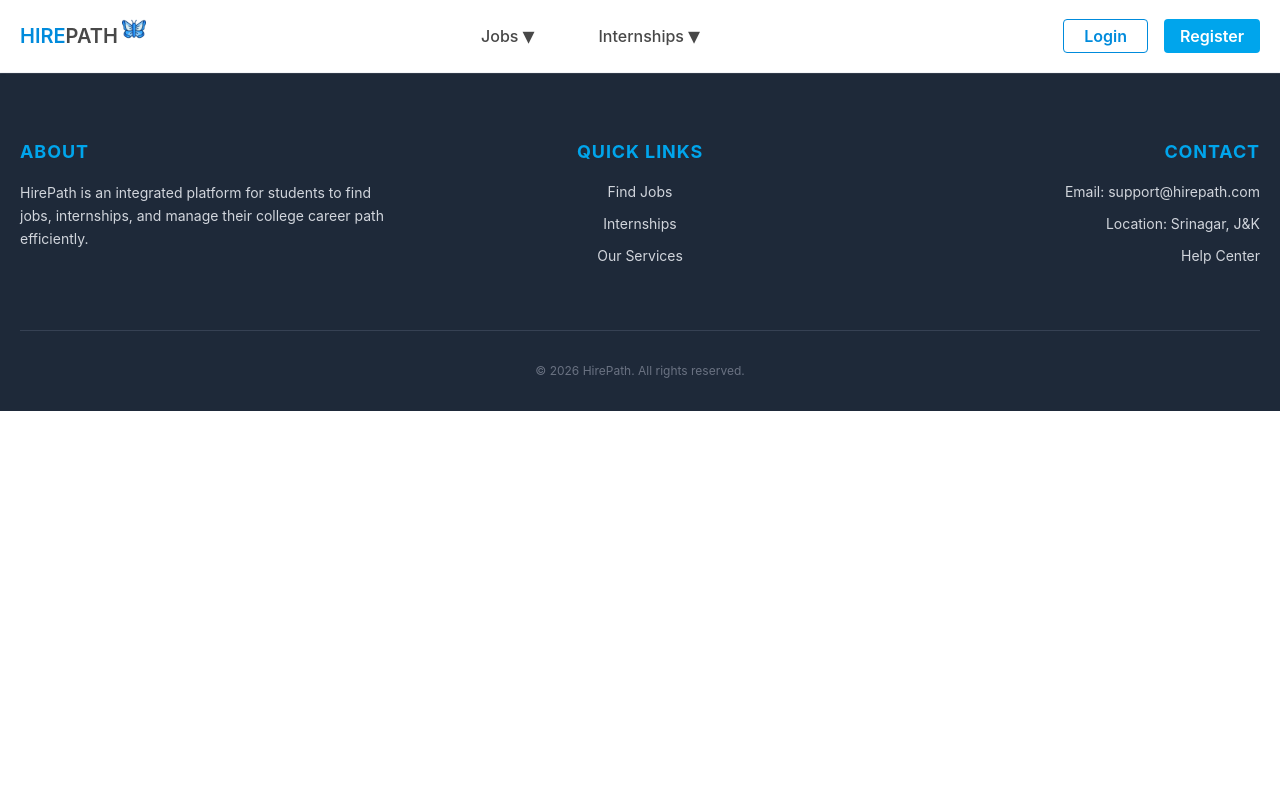
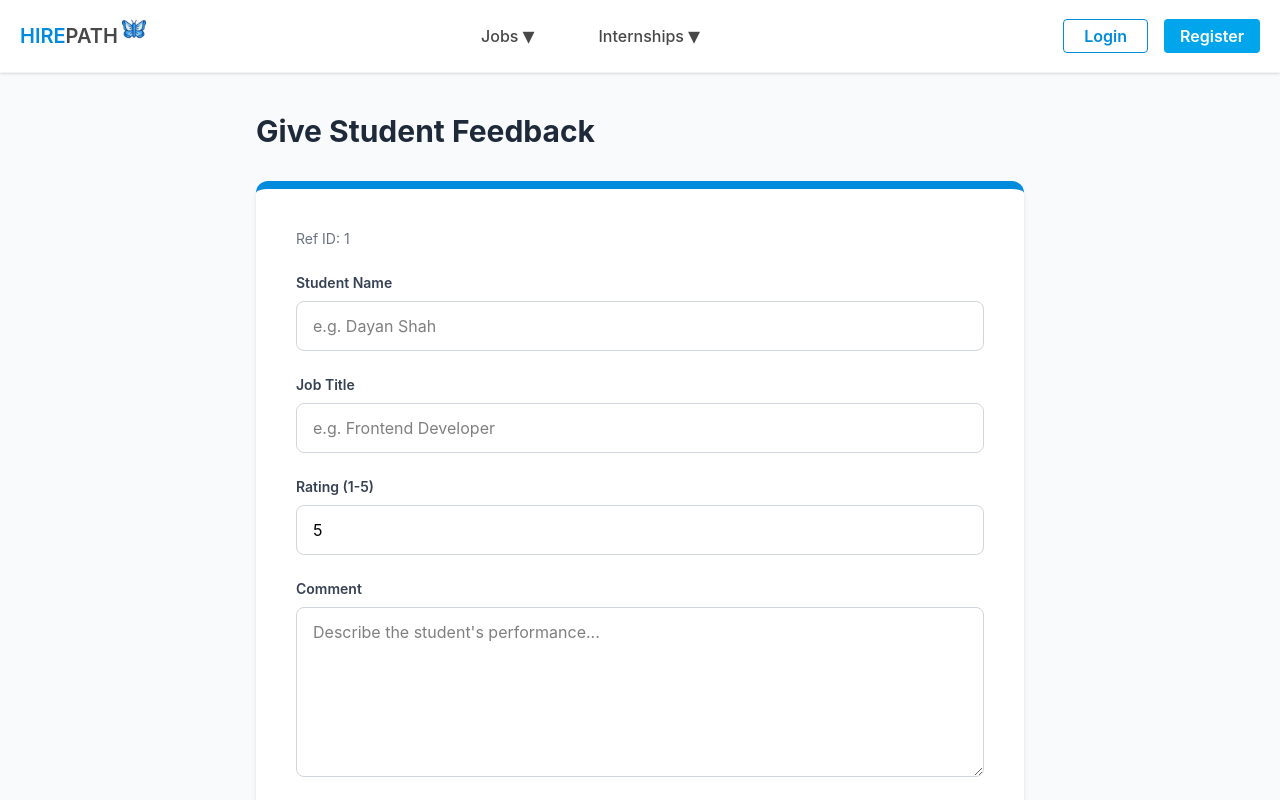
Before and after one commit to akramguroo-dev/hirepath, a React (Vite) app in the folder client/: page /feedback/1 in a window 1280 px wide. Shown: the top 800 px of the page. Built offline with nearby package versions, Linux system fonts and the light colour scheme.

Commit message:
feat: add feedback form UI #18

```diff
--- a/client/src/App.jsx
+++ b/client/src/App.jsx
@@ -14,6 +14,7 @@ import PostJob from "./pages/PostJob";
 import ApplicationStatus from "./pages/ApplicationStatus";
 import ProtectedRoute from "./components/ProtectedRoute";
 import FeedbackReceived from "./pages/FeedbackReceived";
+import FeedbackForm from "./pages/FeedbackForm";
 function App() {
   return (
     <>
@@ -52,6 +53,7 @@ function App() {
           path="/employer/jobs/:id/applicants"
           element={<EmployerApplicants />}/>
          <Route path="/my-feedback" element={<FeedbackReceived />} />
+         <Route path="/feedback/:applicationId" element={<FeedbackForm />} />
       </Routes>
       <Footer />
     </>
--- /dev/null
+++ b/client/src/pages/FeedbackForm.jsx
@@ -0,0 +1,85 @@
+import { useState } from "react";
+import { useParams } from "react-router-dom";
+
+export default function FeedbackForm() {
+  const { applicationId } = useParams();
+  const [formData, setFormData] = useState({
+    studentName: '',
+    jobTitle: '',
+    rating: 5,
+    comment: '',
+  });
+  const handleSubmit = (e) => {
+    e.preventDefault();
+    console.log("Feedback Submitted for ID:", applicationId, formData);
+    alert("Feedback submitted successfully (UI Only)");
+  };
+  return (
+    <div className="min-h-screen bg-gray-50 py-10 px-4">
+      <div className="max-w-3xl mx-auto">
+        <h1 className="text-3xl font-bold text-gray-800 mb-8 text-center md:text-left">
+          Give Student Feedback
+        </h1>
+        <div className="bg-white rounded-xl shadow-md overflow-hidden border-t-8 border-[#008BDC] p-6 md:p-10">
+          <p className="text-gray-500 mb-6 text-sm">Ref ID: {applicationId}</p>
+          <form onSubmit={handleSubmit} className="space-y-6">
+            <div>
+              <label className="block text-sm font-semibold text-gray-700 mb-2">Student Name</label>
+              <input
+                type="text"
+                className="w-full px-4 py-3 rounded-lg border border-gray-300 focus:ring-2 focus:ring-[#008BDC] focus:border-transparent outline-none transition-all"
+                placeholder="e.g. Dayan Shah"
+                value={formData.studentName}
+                onChange={(e) => setFormData({ ...formData, studentName: e.target.value })}
+                required
+              />
+            </div>
+            <div>
+              <label className="block text-sm font-semibold text-gray-700 mb-2">Job Title</label>
+              <input
+                type="text"
+                className="w-full px-4 py-3 rounded-lg border border-gray-300 focus:ring-2 focus:ring-[#008BDC] focus:border-transparent outline-none transition-all"
+                placeholder="e.g. Frontend Developer"
+                value={formData.jobTitle}
+                onChange={(e) => setFormData({ ...formData, jobTitle: e.target.value })}
+                required
+              />
+            </div>
+
+            <div>
+              <label className="block text-sm font-semibold text-gray-700 mb-2">Rating (1-5)</label>
+              <input
+                type="number"
+                min="1"
+                max="5"
+                className="w-full px-4 py-3 rounded-lg border border-gray-300 focus:ring-2 focus:ring-[#008BDC] focus:border-transparent outline-none transition-all"
+                value={formData.rating}
+                onChange={(e) => setFormData({ ...formData, rating: e.target.value })}
+                required
+              />
+            </div>
+            <div>
+              <label className="block text-sm font-semibold text-gray-700 mb-2">Comment</label>
+              <textarea
+                rows="6"
+                className="w-full px-4 py-3 rounded-lg border border-gray-300 focus:ring-2 focus:ring-[#008BDC] focus:border-transparent outline-none transition-all"
+                placeholder="Describe the student's performance..."
+                value={formData.comment}
+                onChange={(e) => setFormData({ ...formData, comment: e.target.value })}
+                required
+              ></textarea>
+            </div>
+            <div className="pt-4">
+              <button
+                type="submit"
+                className="w-full bg-[#008BDC] hover:bg-[#0076bb] text-white font-bold py-3 px-6 rounded-lg shadow-lg transform transition-transform active:scale-95"
+              >
+                Submit Feedback
+              </button>
+            </div>
+          </form>
+        </div>
+      </div>
+    </div>
+  );
+}
```
